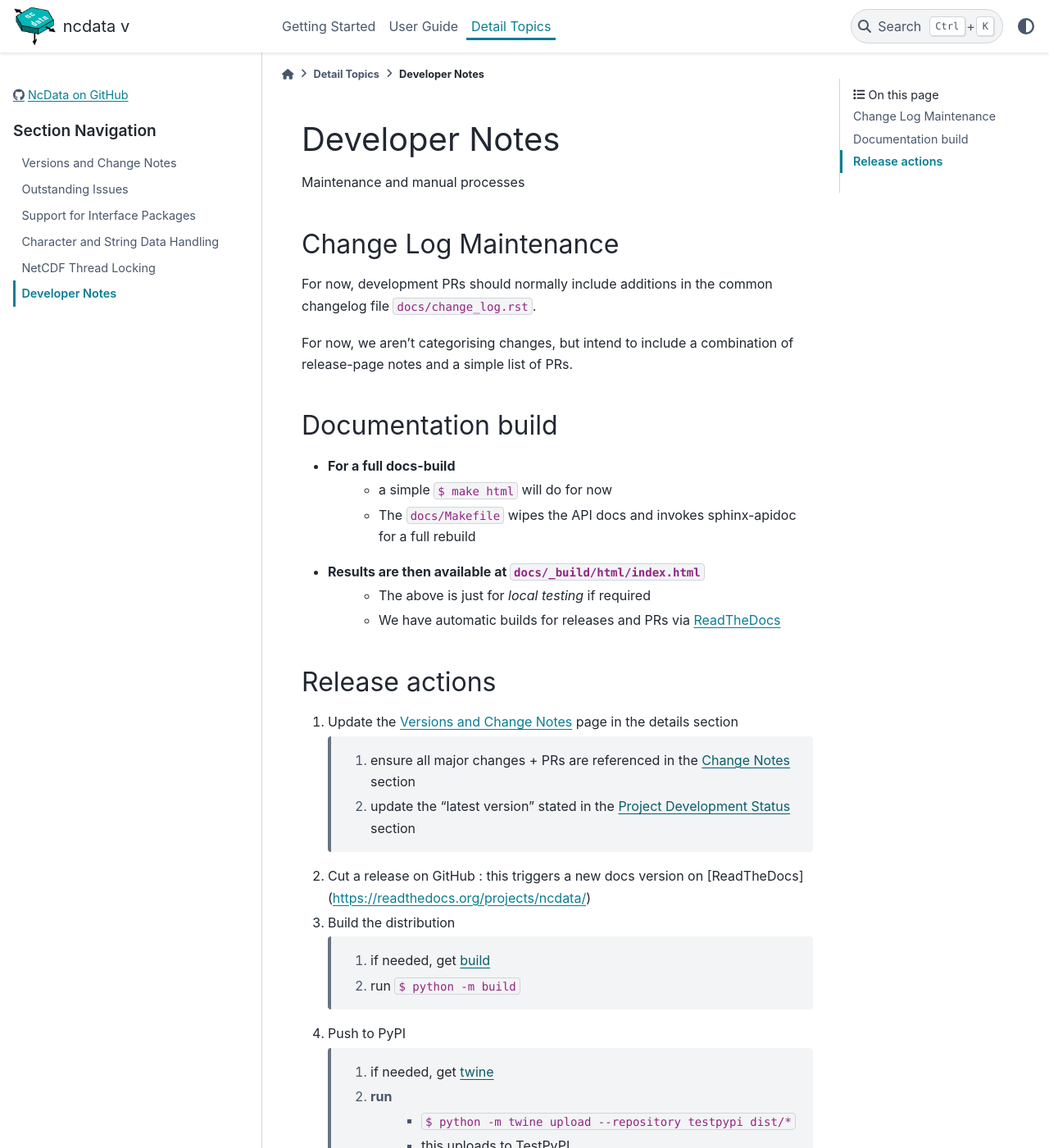
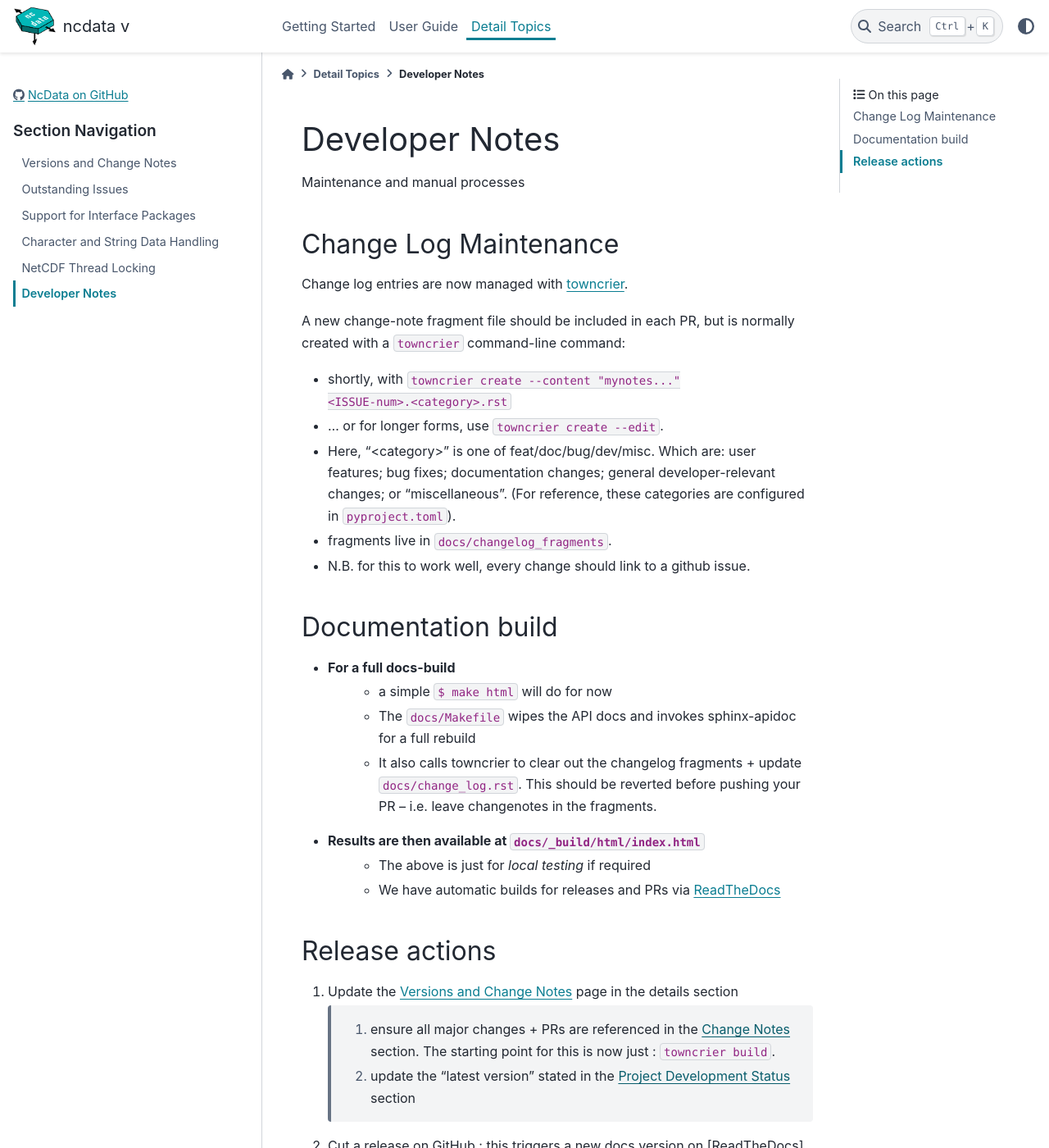
Before and after one commit to pp-mo/ncdata, a Sphinx documentation site: the page built from docs/details/developer_notes.rst, in a window 1280 px wide and 1400 px high. Shown: the whole window at 82% size. Built offline with Sphinx 7.4.7 and the PyData theme 0.15.4, drawn with Linux system fonts in a browser that asks for light colours; pages that are not in the unit, such as notebooks, are missing from menus; the version number could not be read and is left out.

Commit message:
Cover towncrier in developer notes.
Incr dev notes.

```diff
--- a/docs/details/developer_notes.rst
+++ b/docs/details/developer_notes.rst
@@ -5,11 +5,19 @@ Maintenance and manual processes
 
 Change Log Maintenance
 ----------------------
-For now, development PRs should normally include additions in the common
-changelog file ``docs/change_log.rst``.
+Change log entries are now managed with `towncrier <https://towncrier.readthedocs.io/en/stable/>`_.
 
-For now, we aren't categorising changes, but intend to include a combination
-of release-page notes and a simple list of PRs.
+A new change-note fragment file should be included in each PR, but is normally created
+with a ``towncrier`` command-line command:
+
+* shortly, with ``towncrier create --content "mynotes..." <ISSUE-num>.<category>.rst``
+* ... or for longer forms, use ``towncrier create --edit``.
+* Here, "<category>" is one of feat/doc/bug/dev/misc.  Which are: user features;
+  bug fixes; documentation changes; general developer-relevant changes;
+  or "miscellaneous".
+  (For reference, these categories are configured in ``pyproject.toml``).
+* fragments live in ``docs/changelog_fragments``.
+* N.B. for this to work well, every change should link to a github issue.
 
 
 Documentation build
@@ -18,6 +26,8 @@ Documentation build
 * For a full docs-build
     * a simple ``$ make html`` will do for now
     * The ``docs/Makefile`` wipes the API docs and invokes sphinx-apidoc for a full rebuild
+    * It also calls towncrier to clear out the changelog fragments + update ``docs/change_log.rst``.
+      This should be reverted before pushing your PR -- i.e. leave changenotes in the fragments.
 
 * Results are then available at ``docs/_build/html/index.html``
     * The above is just for *local testing* if required
@@ -30,7 +40,8 @@ Release actions
 
 #. Update the :ref:`change_log` page in the details section
 
-    #. ensure all major changes + PRs are referenced in the :ref:`change_notes` section
+    #. ensure all major changes + PRs are referenced in the :ref:`change_notes` section.
+       The starting point for this is now just : ``towncrier build``.
 
     #. update the "latest version" stated in the :ref:`development_status` section
 
```
Also changed, not shown: docs/change_log.rst (+26 -0 lines).
